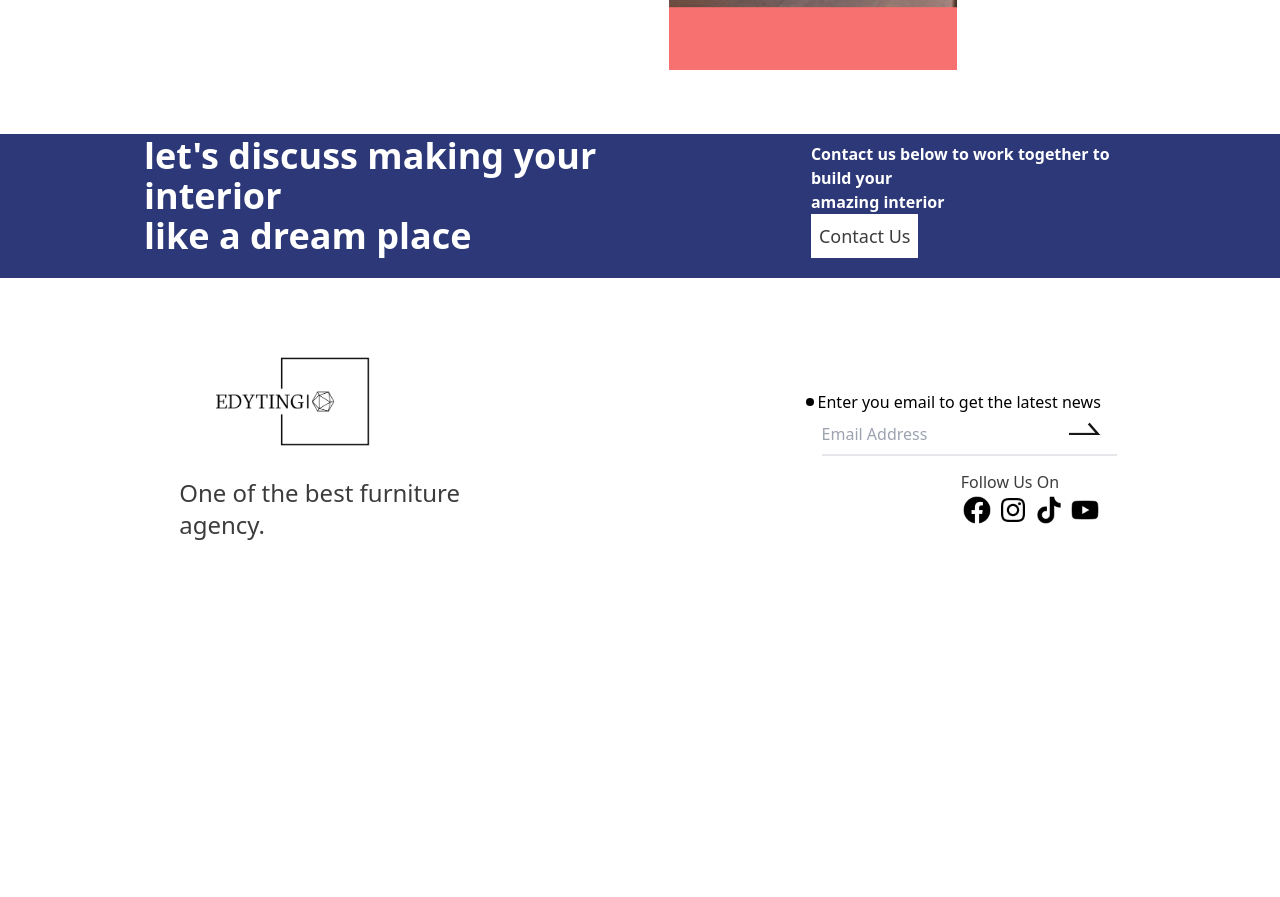
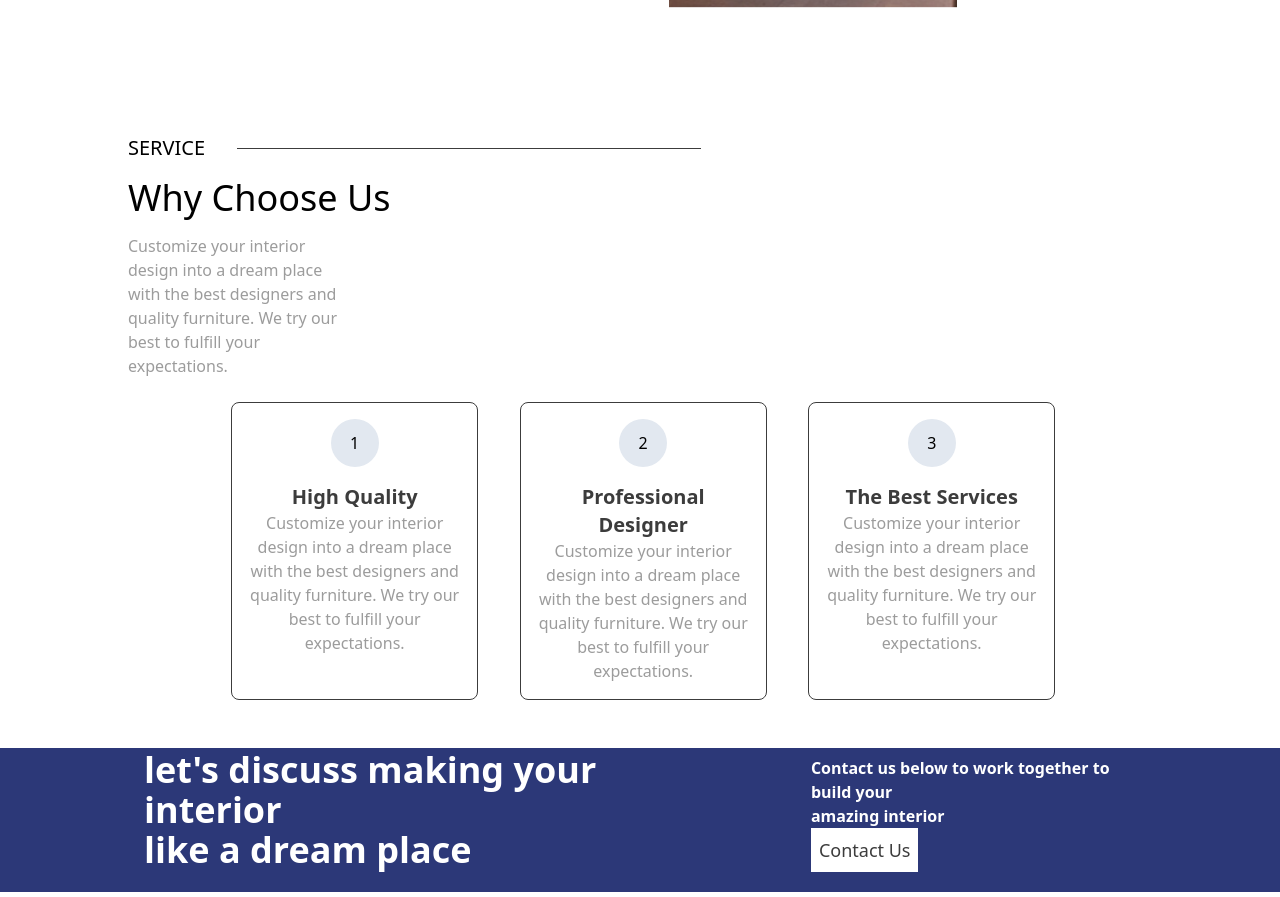
Before and after one commit to edyting/interio-decoration, a React (Create React App) app in the folder deco/: page /About in a window 1280 px wide. Shown: the part 1480-2377 px from the top of the page. Before the commit the page ends 2126 px from the top, so only its background shows below. Built offline with nearby package versions, Linux system fonts and the light colour scheme.

Commit message:
finished the about page

```diff
--- a/deco/src/component/about/About.js
+++ b/deco/src/component/about/About.js
@@ -1,4 +1,5 @@
 import Secondabout from "./Secondabout";
+import Service from "./Service";
 import Topsection from "./Topsection";
 
 const About = () => {
@@ -6,6 +7,7 @@ const About = () => {
         <div className="">
             <Topsection/>
             <Secondabout/>
+            <Service/>
         </div>
      );
 }
--- a/deco/src/component/about/Secondabout.js
+++ b/deco/src/component/about/Secondabout.js
@@ -102,7 +102,7 @@ const Secondabout = () => {
 
             <div className="bottom mt-5 flex flex-col md:flex-row md:h-[600px] w-full space-x-3">
 
-                <div className=" md:w-[80%] overflow-hidden relative img-homepage bg-red-400">
+                <div className=" md:w-[80%] overflow-hidden relative img-homepage ">
                    <div className="">
                    <img className='w-full' src={image} alt="" ref={imageself} />
                    </div>
--- /dev/null
+++ b/deco/src/component/about/Service.js
@@ -0,0 +1,46 @@
+const Service = () => {
+    let cards=[{image:'1',title:'high quality',text:'Customize your interior design into a dream place with the best designers and quality furniture. We try our best to fulfill your expectations.'},{image:'2',title:'professional designer',text:'Customize your interior design into a dream place with the best designers and quality furniture. We try our best to fulfill your expectations.'},{image:'3',title:'the best services',text:'Customize your interior design into a dream place with the best designers and quality furniture. We try our best to fulfill your expectations.'}]
+
+    return (
+
+       <div >
+         <div className="md:w-[83%] md:mx-28 px-4 mb-12">
+            {/* top */}
+            <div className="top flex items-center space-x-8 mb-4">
+                <h2 className='text-lg uppercase md:text-xl '>Service</h2>
+                <div className="md:w-[45%] w-[70%] h-[0.5px] bg-grayscale">
+                </div>
+            </div>
+            {/* title */}
+            <div className=" mb-4">
+                <h2 className="capitalize text-2xl md:text-4xl font-medium">why choose us</h2>
+            </div>
+            {/* text */}
+            <div className="text text-md text-semigray md:w-[20.9%] mb-6">
+                <p>Customize your interior design into a dream place with the best designers and quality furniture. We try our best to fulfill your expectations.</p>
+            </div>
+            {/* cards container */}
+            <div className="c-container  flex justify-between md:flex-row flex-col md:w-[80%] md:mx-auto space-y-4 md:space-y-0">
+                {cards.map((card)=>(
+                    <div className="md:w-[30%] border-[1px] border-grayscale p-4 text-center rounded-lg" key={card.title}>
+                        {/* top */}
+                        <div className="w-12 h-12 rounded-full bg-slate-200 flex items-center justify-center mx-auto">
+                            {card.image}
+                        </div>
+                        {/* header */}
+                        <div className="capitalize font-semibold text-xl pt-4 text-grayscale">
+                            {card.title}
+                        </div>
+                        {/* text */}
+                        <div className=" text-semigray">
+                            {card.text}
+                        </div>
+                    </div>
+                ))}
+            </div>
+        </div>
+       </div>
+     );
+}
+
+export default Service;
```
